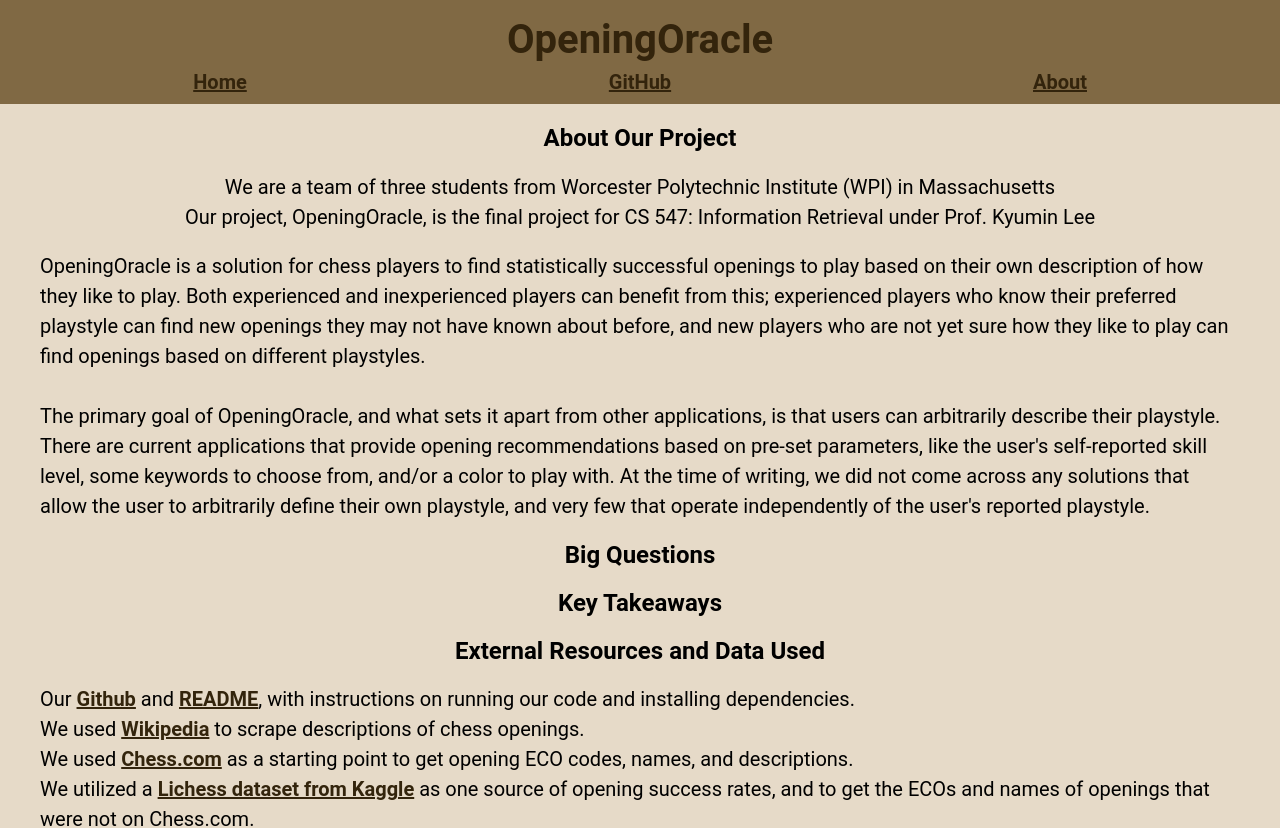
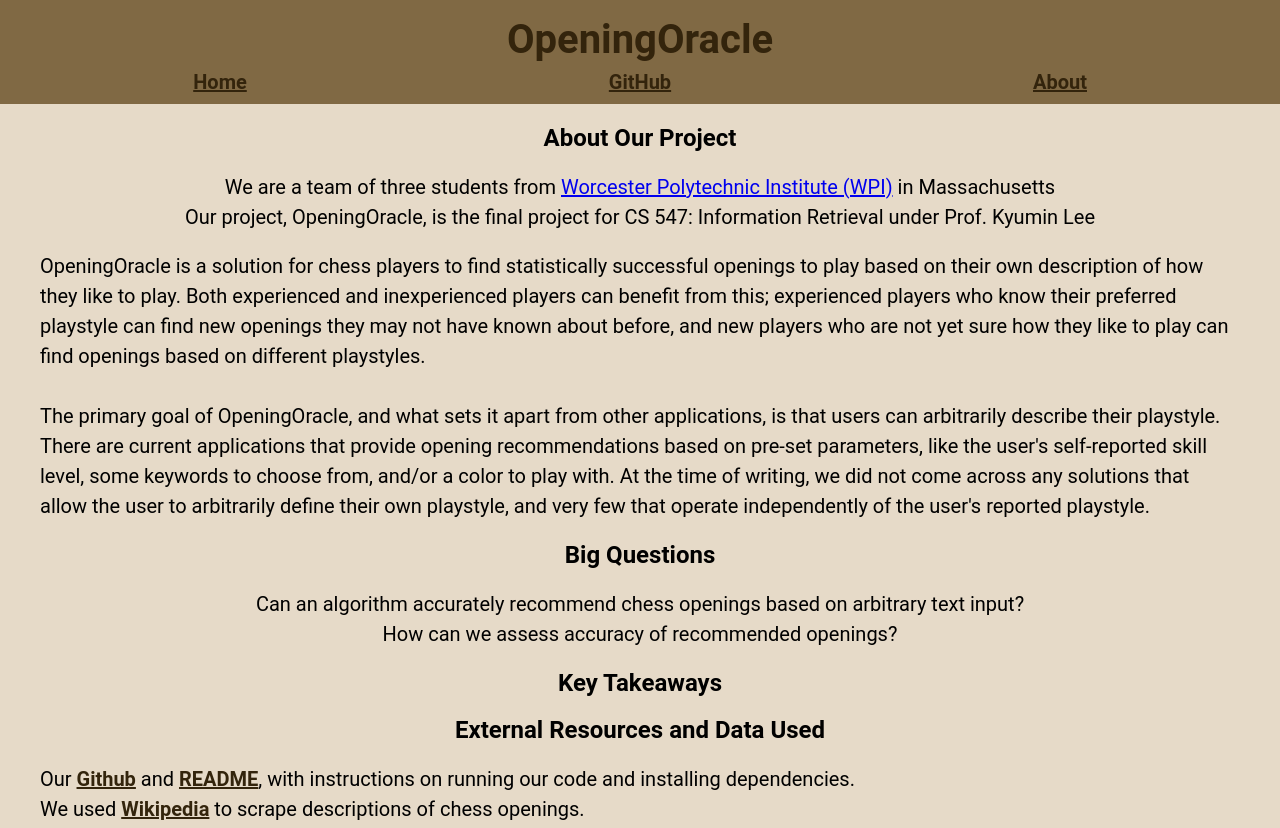
Before and after one commit to jjheals/OpeningOracle, a React (Create React App) app in the folder openingoracle/: page /OpeningOracle/about in a window 1280 px wide. Shown: the top 828 px of the page. Built offline with nearby package versions, Linux system fonts and the light colour scheme.

Commit message:
Update About with big questions

```diff
--- a/openingoracle/src/About/About.js
+++ b/openingoracle/src/About/About.js
@@ -5,7 +5,7 @@ function About() {
         <>
             <body>
                 <h2>About Our Project</h2>
-                <p className="center">We are a team of three students from Worcester Polytechnic Institute (WPI) in Massachusetts</p>
+                <p className="center">We are a team of three students from <a href="https://www.wpi.edu/">Worcester Polytechnic Institute (WPI)</a> in Massachusetts</p>
                 <p className="center">Our project, OpeningOracle, is the final project for CS 547: Information Retrieval under Prof. Kyumin Lee</p>
                 <br />
                 <p>
@@ -16,14 +16,16 @@ function About() {
                 </p>
 
                 <h2>Big Questions</h2>
+                <p className="center">Can an algorithm accurately recommend chess openings based on arbitrary text input?</p>
+                <p className="center">How can we assess accuracy of recommended openings?</p>
 
                 <h2>Key Takeaways</h2>
 
                 <h2>External Resources and Data Used</h2>
                 <p>Our <a className="link" href="https://github.com/jjheals/OpeningOracle/">Github</a> and <a className="link" href="https://github.com/jjheals/OpeningOracle/blob/main/README.md">README</a>, with instructions on running our code and installing dependencies.</p>
-                <p> We used <a className="link" href="https://www.wikipedia.org/">Wikipedia</a> to scrape descriptions of chess openings.</p>
+                <p>We used <a className="link" href="https://www.wikipedia.org/">Wikipedia</a> to scrape descriptions of chess openings.</p>
 
-                <p>We used <a className="link" href="https://www.chess.com/home">Chess.com</a> as a starting point to get opening ECO codes, names, and descriptions.</p>
+                <p>We scraped <a className="link" href="https://www.chess.com/home">Chess.com</a> as a starting point to get opening ECO codes, names, and descriptions.</p>
                 <p>We utilized a <a className="link" href="https://www.kaggle.com/datasets/datasnaek/chess">Lichess dataset from Kaggle</a> as one source of opening success rates, and to get the ECOs and names of openings that were not on Chess.com.</p>
                 <p>We also utilized a <a className="link" href="https://www.kaggle.com/datasets/arashnic/chess-opening-dataset">High Elo Chess Games Dataset from Kaggle</a> to get the color for each opening (i.e. which color plays, responds to, or initiates an opening), and as a second source of opening success rates.</p>
 
```
